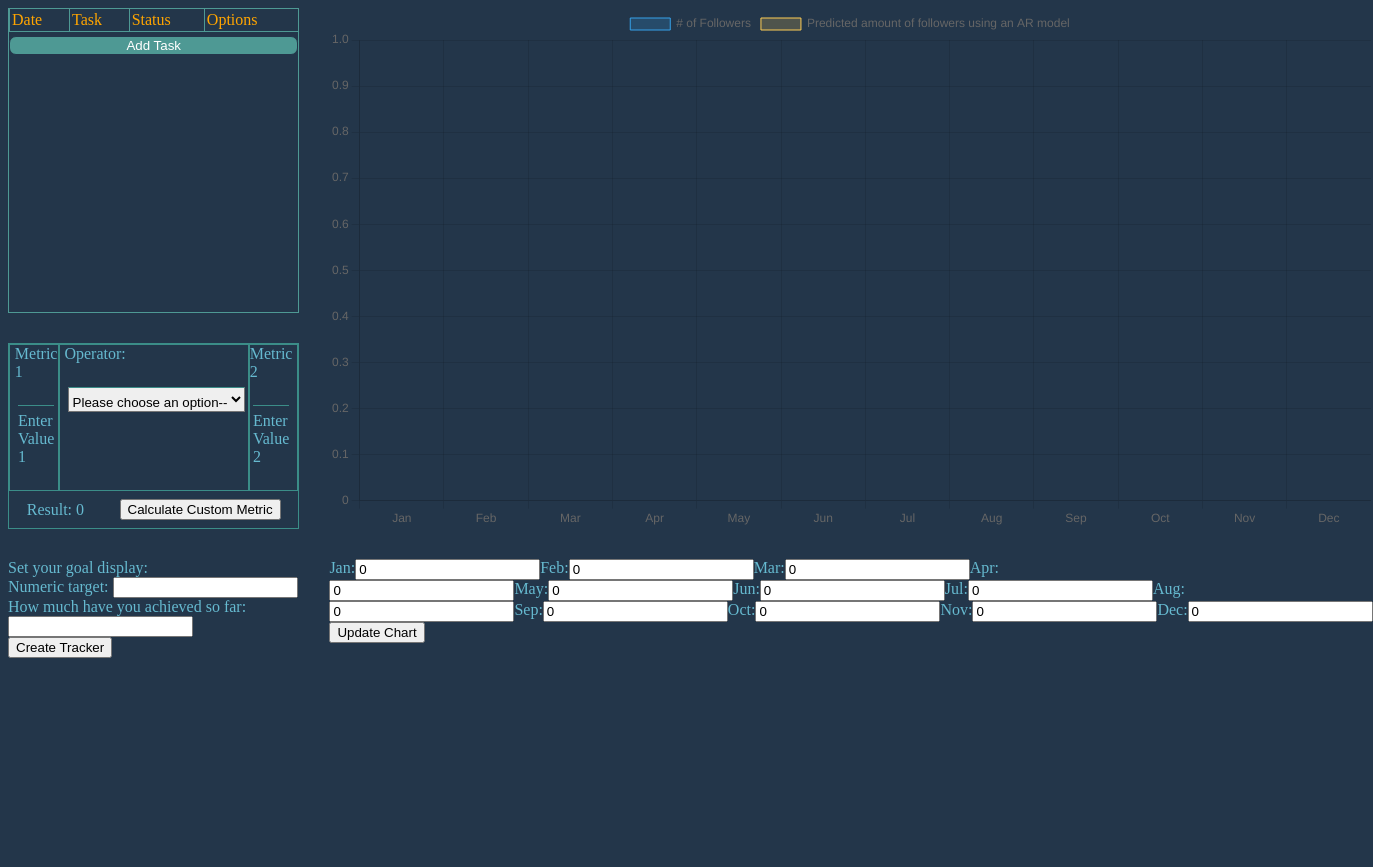
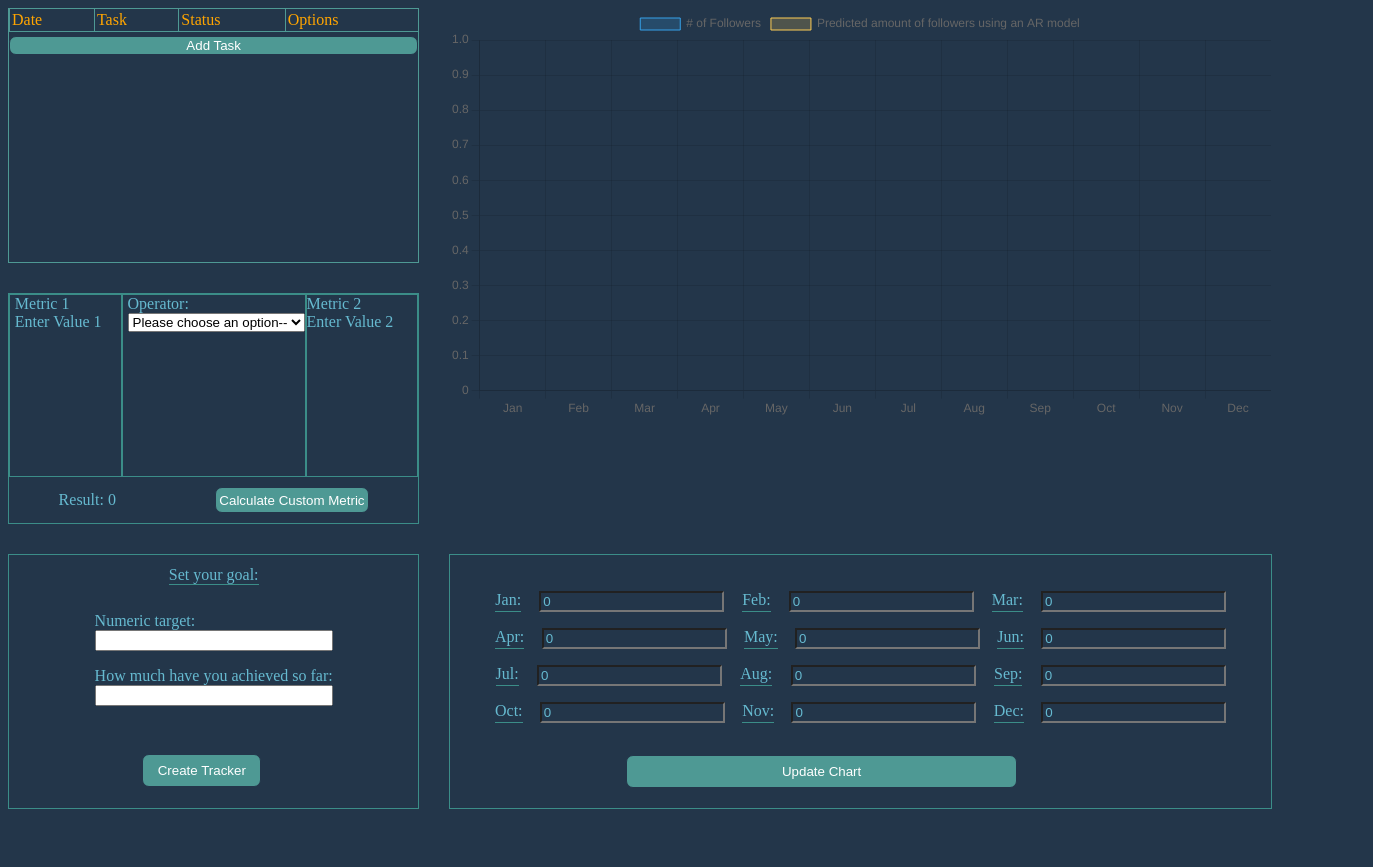
Before and after one commit to Viktotovich/v-and-bruno-tools, a website built with webpack: page src/index.html in a window 1280 px wide. Shown: the whole page, 1373 px wide, since content can reach past the window. After the commit the page ends 817 px from the top, so only its background shows below. Built offline with nearby package versions, Linux system fonts and the light colour scheme.

Commit message:
"MVP done, there aren't many bugs - and those that exist are tiny. Biggest things to work on is the UX: allowing the users to re-set their goals, as well as a better look for the graph-updator"

```diff
--- a/src/index.html
+++ b/src/index.html
@@ -71,13 +71,13 @@
                     <div>Result: <span class="metric-result">0</span>
                     </div>
                 </div>
-                <button class="metric-button">Calculate Custom Metric</button>
+                <button class="metric-button" id="metric-button">Calculate Custom Metric</button>
             </div>
         </div>
 
         <!--SECTION 4 - Goal Tracker-->
         <div class="goal-tracker">
-            <div>Set your goal display:</div>
+            <div>Set your goal:</div>
             <form action="" method="">
                 <div>
                     <label for="target">Numeric target:</label>
@@ -106,22 +106,24 @@
                     <input type="number" id="feb" name="feb" value="0">
                     <label for="mar">Mar:</label>
                     <input type="number" id="mar" name="mar" value="0">
-                    <label for="apr">Apr:</label>
                 </div>
                 <div class="month-control">
+                    <label for="apr">Apr:</label>
                     <input type="number" id="apr" name="apr" value="0">
                     <label for="may">May:</label>
                     <input type="number" id="may" name="may" value="0">
                     <label for="jun">Jun:</label>
                     <input type="number" id="jun" name="jun" value="0">
+                </div>
+                <div class="month-control">
                     <label for="jul">Jul:</label>
                     <input type="number" id="jul" name="jul" value="0">
                     <label for="aug">Aug:</label>
-                </div>
-                <div class="month-control">
                     <input type="number" id="aug" name="aug" value="0">
                     <label for="sep">Sep:</label>
                     <input type="number" id="sep" name="sep" value="0">
+                </div>
+                <div class="month-control">
                     <label for="oct">Oct:</label>
                     <input type="number" id="oct" name="oct" value="0">
                     <label for="nov">Nov:</label>
--- a/src/metrics-container.js
+++ b/src/metrics-container.js
@@ -111,9 +111,11 @@ const goalTracker = (function(){
         const borderDiv = document.createElement('div');
         //fraction of 100
         const progressDiv = document.createElement('div');
+        //empty space filler
+        const motivationalText = document.createElement('div');
 
         borderDiv.style.border = '1px solid #000';
-        borderDiv.style.width = '20%';
+        borderDiv.style.width = '80%';
         borderDiv.style.height = '20px';
         borderDiv.style.position = 'relative';
 
@@ -121,6 +123,7 @@ const goalTracker = (function(){
         progressDiv.style.width = '0';
         goalTracker.appendChild(borderDiv);
         borderDiv.appendChild(progressDiv);
+        goalTracker.appendChild(motivationalText);
 
         let percentageWidth = calculatePercentage(target, currentAmount);
         percentageWidth = Math.max(0, Math.min(100, percentageWidth));
@@ -129,12 +132,16 @@ const goalTracker = (function(){
 
         if (percentageWidth <= 33) {
             progressDiv.style.backgroundColor = 'red';
+            motivationalText.textContent = "There is still a lot more work to do, but don't worry - you got this!";
         } else if (percentageWidth <= 66) {
             progressDiv.style.backgroundColor = 'yellow';
+            motivationalText.textContent = "You are closer than you know it! Keep up at it.";
         } else if (percentageWidth >= 97){
             progressDiv.style.backgroundColor = 'gold';
+            motivationalText.textContent = "YOU DID IT!!!! Congratulations!";
         } else {
             progressDiv.style.backgroundColor = 'green';
+            motivationalText.textContent = "You are very close! Give it your all!";
         };
     };
 
--- a/src/styles.css
+++ b/src/styles.css
@@ -1,13 +1,25 @@
 body {
     background-color: #23364A;
     color: #66BAD0;
+}
+
+/* All items */
+button:hover {
+    background-color: #3b8d88;
+    cursor: pointer;
+}
+
+button:active {
+    transition: background-color 0.3s ease;
+    transform: translateY(1px);
+    background-color: rgb(160, 159, 159);
 }
 
 /* Section 1 */
 #content {
     display: grid;
     grid-template-columns: 1fr 2fr;
-    grid-template-rows: 1fr 0.5fr 1fr;
+    grid-template-rows: 1fr 0.5fr 0.5fr;
     gap: 30px;
 }
 
@@ -165,12 +177,6 @@ textarea {
     align-items: center;
 };
 
-.metric-button {
-    border-radius: 7px;
-    background-color: #4E9994;
-    color: white;
-}
-
 .edit-metric,
 #operator-select {
     margin: 1.5rem 0.2rem;
@@ -181,6 +187,36 @@ textarea {
 /* Section 4 - Goal Tracker */
 .goal-tracker {
     grid-area: 3 / 1 / 4 / 2;
+    border: #3b8d88 1px solid;
+    display: flex;
+    flex-direction: column;
+    align-items: center;
+}
+
+.goal-tracker > div {
+    border-bottom: #3b8d88 1px solid;
+    margin: 0.7rem 0;
+}
+
+.goal-tracker > form {
+    margin: 0 1rem;
+}
+
+.goal-tracker > form div {
+    margin: 1rem 0;
+    display: flex;
+    flex-direction: column;
+}
+
+#generate-tracker {
+    margin-top: 2rem;
+    border: 1px solid #23364A;
+    border-radius: 7px;
+    background-color: #4E9994;
+    color: white;
+    margin-left: 20%;
+    width: 50%;
+    padding: 0.5rem 0;
 }
 
 /* Section 5 - Chart System */
@@ -188,7 +224,50 @@ textarea {
     grid-area: 1 / 2 / 3 / 3;
 }
 
+.month-control input {
+    background-color: #23364A;
+    color: #66BAD0;
+}
+
 /* Section 6 - Update Chart System */
+.update-chart-container {
+    border: #3b8d88 1px solid;
+}
+
 .month-control {
     display: flex;
+    justify-content: space-around;
+    margin: 1rem;
 }
+
+.month-control label {
+    border-bottom: #3b8d88 1px solid;
+}
+
+#update-chart-form {
+    padding: 20px;
+}
+
+#update-chart-form > button {
+    border: 1px solid #23364A;
+    border-radius: 7px;
+    background-color: #4E9994;
+    color: white;
+    margin-top: 1rem;
+    margin-left: 20%;
+    width: 50%;
+    padding: 0.5rem 0;
+}
+
+
+
+/* From Section 2 - no idea why this rule works only at the end - even !important tags are ignored - only solution is to somehow pray for the cascade to do its thing */
+
+#metric-button {
+    border: 1px solid #23364A;
+    border-radius: 7px;
+    padding: 0.3rem 0.2rem;
+    margin: 0.6rem 0;
+    background-color: #4E9994;
+    color: white;
+}
```
